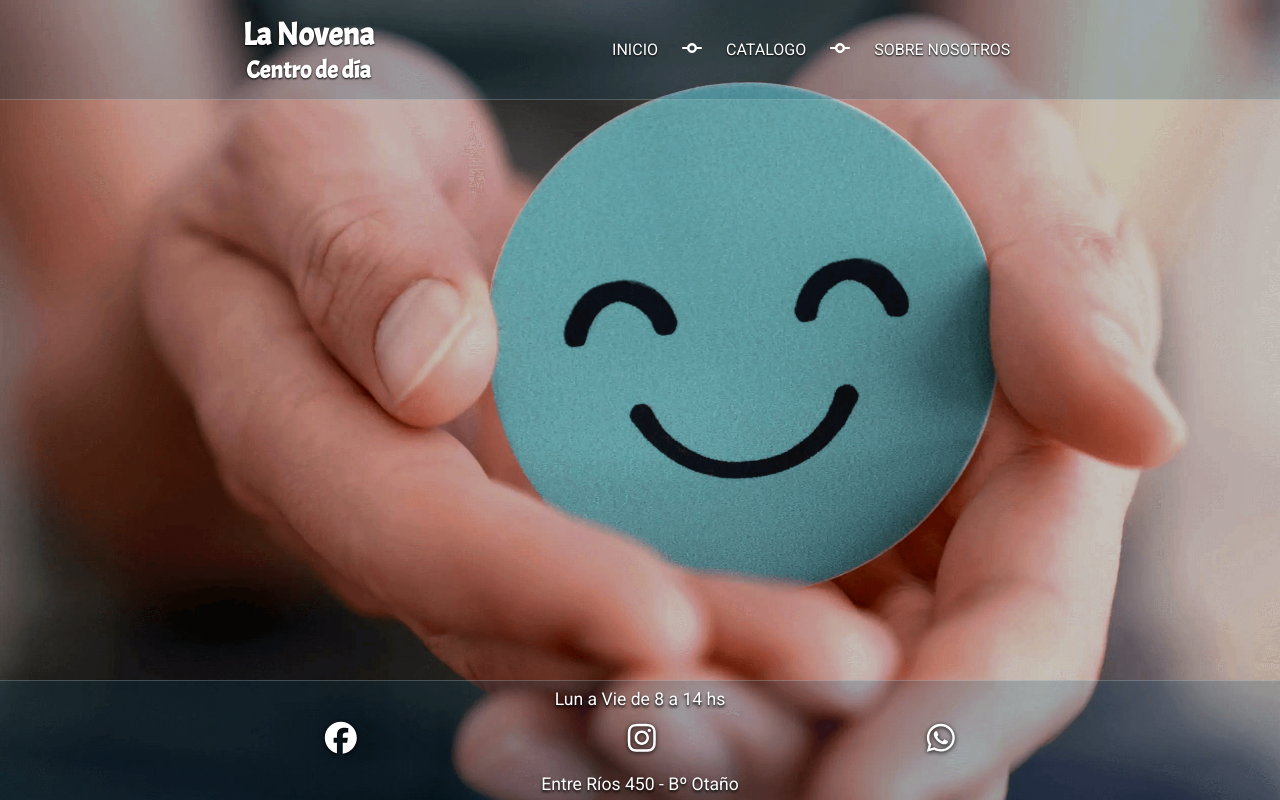
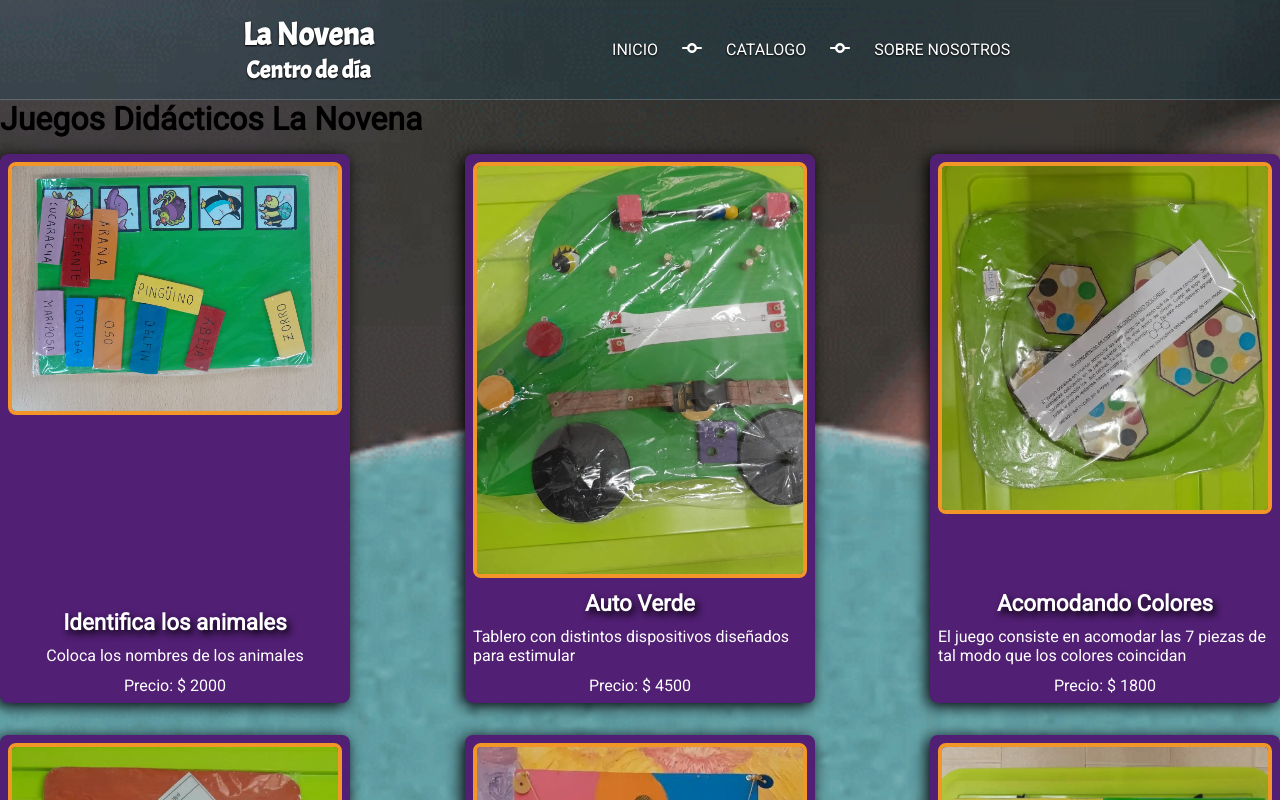
Before and after one commit to BarrosLucasJavier/CentroDeDia, a React (Vite) app: page /catalogo in a window 1280 px wide. Shown: the top 800 px of the page. Built offline with nearby package versions, Linux system fonts and the light colour scheme.

Commit message:
ruta de catalogo establecida

```diff
--- a/src/components/header/index.jsx
+++ b/src/components/header/index.jsx
@@ -10,12 +10,15 @@ const Header = () => {
     const navigate = useNavigate();
 
     const handleHome = () => {
+        setShowMenu(!showMenu)
         navigate("/")
     }
     const handleCatalogo = () => {
+        setShowMenu(!showMenu)
         navigate("/catalogo")
     }
     const handleNosotros = () => {
+        setShowMenu(!showMenu)
         navigate("/nosotros")
     }
 
--- /dev/null
+++ b/src/pages/catalogo/index.jsx
@@ -0,0 +1,13 @@
+import Catalogo from "../../components/catalogo";
+
+
+const CatalogoPage = () => {
+    return (
+        <main>
+            <h1>Juegos Didácticos La Novena</h1>
+            <Catalogo/>
+        </main>
+    );
+}
+
+export default CatalogoPage;
--- a/src/routes/index.jsx
+++ b/src/routes/index.jsx
@@ -1,11 +1,13 @@
 import { Route, Routes } from "react-router-dom";
 import Home from "../pages/home";
+import CatalogoPage from "../pages/catalogo";
 
 
 const AppRoutes = () => {
     return (
         <Routes>
             <Route exact path="/" element={<Home/>}/>
+            <Route exact path="/catalogo" element={<CatalogoPage/>}/>
         </Routes>
     );
 }
```
